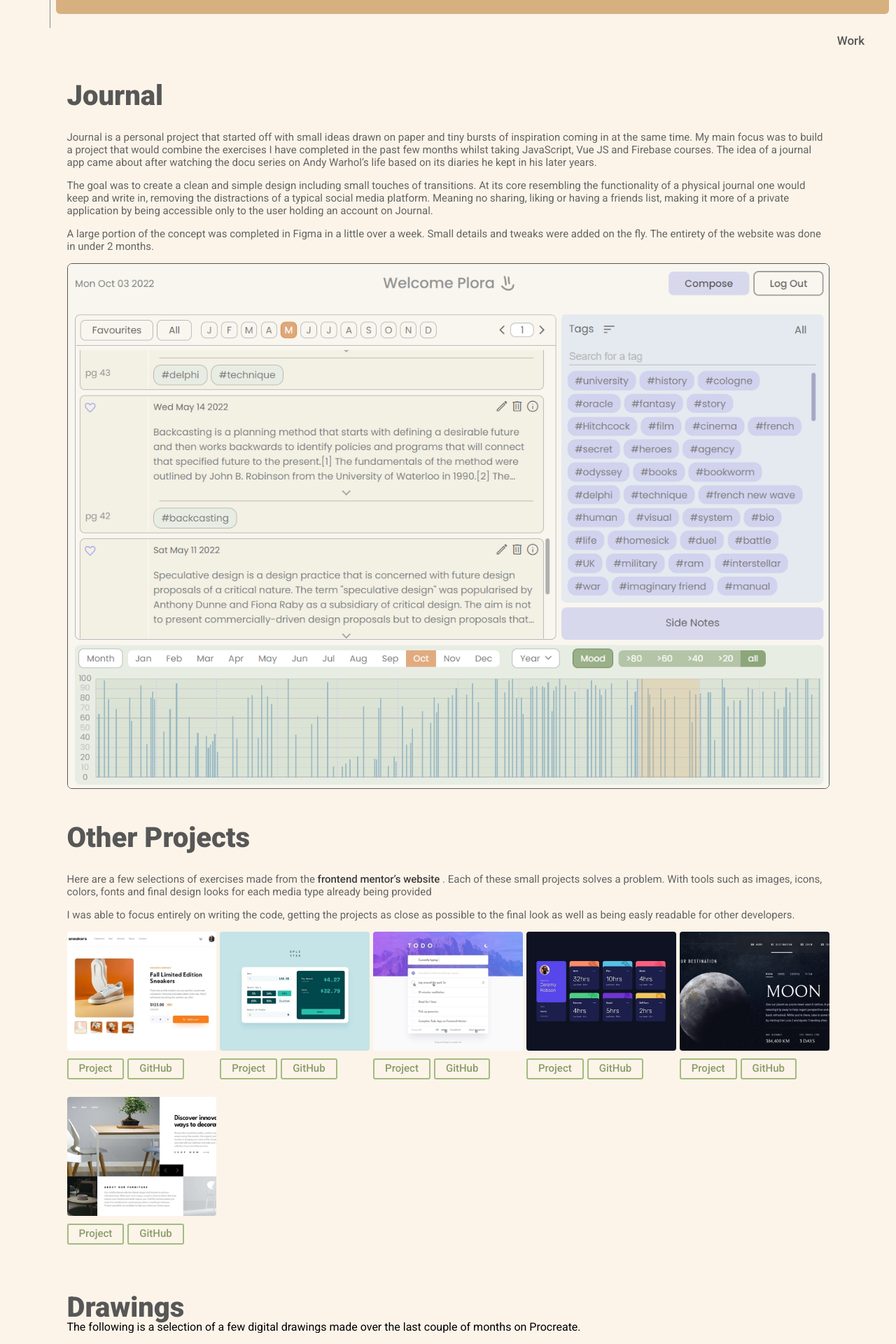
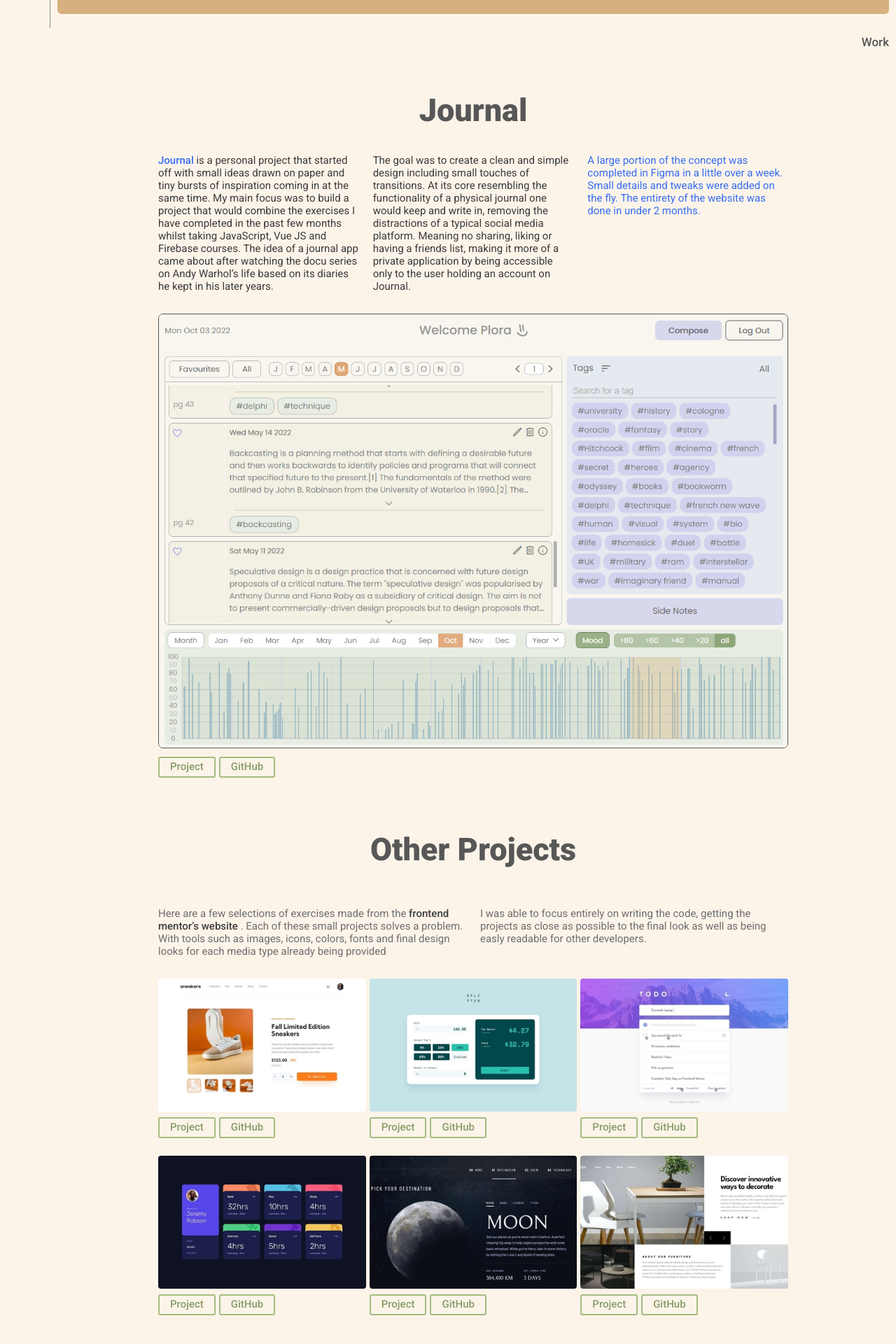
Before and after one commit to ploradora/portfolio, a Vue app: page / in a window 1280 px wide. Shown: the part 760-2680 px from the top of the page at 70% size. Built offline with nearby package versions, Linux system fonts and the light colour scheme.

Commit message:
main structure + media q done

```diff
--- a/src/App.vue
+++ b/src/App.vue
@@ -56,7 +56,7 @@
   height: 100vh;
   @include mobile-end {
     margin-left: auto;
-    width: calc(100% - 70px);
+    width: calc(100% - 72px);
   }
   @include desktop-large {
     margin: unset;
@@ -68,15 +68,17 @@
 main {
   @include mobile-end {
     margin-left: auto;
-    width: calc(100% - 70px);
+    width: calc(100% - 72px);
   }
   @include desktop-enter {
-    margin-left: unset;
-    margin: auto;
+    // margin-left: unset;
+    // margin: auto;
     // width: ;
   }
   @include desktop-large {
-
+    margin: auto;
+    width: 100%;
+    max-width: 1700px;
   }
 }
 </style>
--- a/src/assets/globalStyles.scss
+++ b/src/assets/globalStyles.scss
@@ -14,8 +14,9 @@
 $green2: rgb(171, 202, 150);
 $green3: rgb(164, 187, 128);
 $green4: rgb(136, 156, 104);
+$blue: rgb(56, 109, 242, 100%);
 $header-color: rgb(87, 87, 87);
-$body-color: rgb(100, 100, 100);
+$main-color: rgb(110, 110, 110);
 
 // mixins
 @mixin mobile-end {
--- a/src/components/Nav.vue
+++ b/src/components/Nav.vue
@@ -87,11 +87,12 @@
       border: unset;
       background-color: unset;
       font-family: $ff;
+      font-weight: 500;
       font-size: 14px;
       padding: 5px 12px 15px 12px;
       opacity: 0;
       transform: translateY(-40px);
-      color: darken($header-color, 15%);
+      color: $header-color;
       transition: color 0.2s linear;
       cursor: pointer;
       &:after {
@@ -104,7 +105,7 @@
         width: 5px;
         height: 5px;
         border-radius: 50%;
-        background-color: blue;
+        background-color: $blue;
       }
       &:hover {
         &::after {
@@ -143,7 +144,7 @@
           width: 5px;
           height: 5px;
           border-radius: 50%;
-          background-color: blue;
+          background-color: $blue;
         }
         &:hover {
           &::after {
--- a/src/components/Work.vue
+++ b/src/components/Work.vue
@@ -5,13 +5,13 @@
       <h1>Journal</h1>
       <article class="about-journal">
         <p class="p-journal p1-journal">
-          Journal is a personal project that started off with small ideas drawn
-          on paper and tiny bursts of inspiration coming in at the same time. My
-          main focus was to build a project that would combine the exercises I
-          have completed in the past few months whilst taking JavaScript, Vue JS
-          and Firebase courses. The idea of a journal app came about after
-          watching the docu series on Andy Warhol’s life based on its diaries he
-          kept in his later years.
+          <span>Journal</span> is a personal project that started off with small
+          ideas drawn on paper and tiny bursts of inspiration coming in at the
+          same time. My main focus was to build a project that would combine the
+          exercises I have completed in the past few months whilst taking
+          JavaScript, Vue JS and Firebase courses. The idea of a journal app
+          came about after watching the docu series on Andy Warhol’s life based
+          on its diaries he kept in his later years.
         </p>
         <p class="p-journal p2-journal">
           The goal was to create a clean and simple design including small
@@ -28,13 +28,23 @@
           of the website was done in under 2 months.
         </p>
       </article>
+      <div class="journal-container">
         <a class="journal-link" href="">
           <img
             src="../assets/images/project-ss/journal-ss.png"
             alt="journal app screen shot"
           />
         </a>
-      <h1>Other Projects</h1>
+        <div class="buttons">
+          <button>
+            <a href="">Project</a>
+          </button>
+          <button>
+            <a href="">GitHub</a>
+          </button>
+        </div>
+      </div>
+      <h1 class="second-header">Other Projects</h1>
       <article class="other-projects">
         <p class="p-projects p1-projects">
           Here are a few selections of exercises made from the
@@ -147,12 +157,12 @@
           </div>
         </div>
       </div>
-      <h1>Drawings</h1>
+      <h1 class="third-header">Drawings</h1>
       <p class="p-drawings">
         The following is a selection of a few digital drawings made over the
         last couple of months on Procreate.
       </p>
-      <div class="drawings-slide">
+      <!-- <div class="drawings-slide">
         <img
           src="../assets/images/grey-man-1.jpg"
           alt="digital portrait of a man"
@@ -185,6 +195,9 @@
           src="../assets/images/yellow-lady.jpg"
           alt="digital portrait of a Hollywood actress"
         />
+      </div> -->
+      <div class="drawings-mobile">
+        <img src="../assets/images/mobile-slide-collage.jpg" alt="" />
       </div>
     </div>
   </section>
@@ -209,6 +222,12 @@
   // background-color: cadetblue;
   overflow: hidden;
   font-family: $ff;
+  p {
+    line-height: normal;
+    margin-bottom: 15px;
+    font-size: 15px;
+    color: $main-color;
+  }
   > p {
     color: $header-color;
     font-size: 17px;
@@ -238,18 +257,14 @@
     .about-journal {
       margin-top: 30px;
       margin-bottom: 15px;
-      font-size: 15px;
-      color: $body-color;
-      p {
-        line-height: normal;
-        margin-bottom: 15px;
-      }
+      // p {
+      // }
       p:last-child {
         margin-bottom: unset;
       }
     }
+    .journal-container {
       .journal-link {
-      background-color: red;
         user-select: none;
         cursor: pointer;
         img {
@@ -263,18 +278,47 @@
           transition: all 0.15s linear;
           &:hover {
             transform: scale(1.001);
-          box-shadow: 0px 7px 7px 2px rgba(70, 70, 70, 0.18);
+            box-shadow: 0px 5px 5px 2px rgba(70, 70, 70, 0.18);
             transition: all 0.15s linear;
+          }
+        }
+      }
+      .buttons {
+        padding-top: 12px;
+        button {
+          background-color: unset;
+          height: 30px;
+          margin-right: 5px;
+          border-radius: 3px;
+          border: 2px solid $green3;
+          font-family: $ff;
+          font-size: 15px;
+          font-weight: 500;
+          cursor: pointer;
+          transition: all 0.15s ease-in-out;
+          &:hover {
+            background-color: darken($green3, 10%);
+            border-color: darken($green3, 10%);
+            transition: all 0.15s ease-in-out;
+          }
+          a {
+            text-decoration: none;
+            padding: 7px 15px;
+            color: $green4;
+            transition: all 0.15s ease-in-out;
+            &:hover {
+              color: $main-background;
+              transition: all 0.15s ease-in-out;
+            }
+          }
         }
       }
     }
     .other-projects {
       margin-top: 30px;
       font-size: 15px;
-      color: $body-color;
+      color: $main-color;
       p {
-        line-height: normal;
-        margin-bottom: 15px;
         .inline-link {
           position: relative;
           text-decoration: none;
@@ -306,19 +350,21 @@
     .projects-grid {
       display: grid;
       gap: 5px;
-      grid-template-columns: repeat(auto-fit, minmax(180px, 1fr));
+      grid-template-columns: repeat(auto-fit, minmax(230px, 1fr));
       .project-container {
         position: relative;
         margin-bottom: 20px;
         a {
           width: 100%;
-          height: 170px;
+          height: 190px;
           img {
+            display: block;
             width: 100%;
-            height: 170px;
+            height: 190px;
             border-radius: 4px;
             object-fit: cover;
             object-position: center;
+            // border: 1px solid $header-color;
             transition: all 0.15s ease-in-out;
             &:hover {
               box-shadow: 0px 3px 3px 1px rgba(70, 70, 70, 0.18);
@@ -360,6 +406,43 @@
         }
       }
     }
+    .third-header {
+      text-align: center;
+    }
+    .p-drawings {
+      margin: auto;
+      margin-top: 20px;
+      padding-bottom: 680px;
+      width: 90%;
+      max-width: 380px;
+      text-align: center;
+    }
+    .drawings-mobile {
+      position: absolute;
+      bottom: 0;
+      left: 0;
+      width: 100%;
+      height: 671px;
+      overflow-y: hidden;
+      overflow-x: scroll;
+      &::-webkit-scrollbar {
+        background-color: $main-background;
+        height: 5px;
+      }
+      &::-webkit-scrollbar-thumb {
+        background-color: $main-color;
+        margin-left: 30px;
+        border-radius: 20px;
+        &:hover {
+          background-color: darken($main-color, 20%);
+        }
+      }
+      img {
+        display: block;
+        margin-right: -600px;
+        // overflow-x: auto;
+      }
+    }
   }
   // img {
   //   width: 100%;
@@ -368,8 +451,112 @@
   //   object-position: center center;
   // }
   @include mobile-end {
+    // display: grid;
+    // grid-template-columns: 40% 1fr;
     > p {
       padding-right: 10px;
+    }
+    .grid-container {
+      margin: auto;
+      width: 90%;
+      h1 {
+        font-size: clamp(2vw, 45px, 4vw);
+      }
+    }
+  }
+  @include tablet-end {
+    margin: auto;
+    .grid-container {
+      width: 90%;
+      margin-top: 65px;
+      h1:first-child {
+        margin-top: 30px;
+        text-align: center;
+      }
+      .about-journal {
+        margin-bottom: unset;
+        margin: auto;
+        margin-top: 40px;
+        align-self: center;
+        display: flex;
+        gap: 20px;
+        width: 100%;
+        max-width: 900px;
+        p {
+          flex: 1;
+          margin-bottom: 30px;
+          color: darken($main-color, 20%);
+          &:last-child {
+            color: $blue;
+          }
+          span {
+            font-weight: 500;
+            color: $blue;
+          }
+        }
+      }
+      .journal-container {
+        margin: auto;
+        width: 100%;
+        max-width: 900px;
+        .journal-link {
+          img {
+            object-position: top left;
+          }
+        }
+        .buttons {
+          button:last-child {
+            margin-right: unset;
+          }
+        }
+      }
+      .second-header {
+        margin-top: unset;
+        text-align: center;
+        margin-top: 80px;
+      }
+      .other-projects {
+        margin: auto;
+        margin-top: 60px;
+        display: flex;
+        gap: 20px;
+        max-width: 900px;
+        p {
+          margin-bottom: unset;
+          flex: 1;
+        }
+      }
+      .projects-grid {
+        margin: auto;
+        margin-top: 30px;
+        width: 100%;
+        max-width: 900px;
+        // grid-template-columns: repeat(auto-fit, minmax(230px, 1fr));
+      }
+      .third-header {
+        margin-top: 60px;
+        grid-row: 5 / 6;
+        grid-column: 1 / -1;
+        text-align: center;
+      }
+      .p-drawings {
+        margin: auto;
+        margin-top: 30px;
+        width: 400px;
+        text-align: center;
+      }
+      .drawings-mobile {
+        border: 1px solid $main-color;
+        border-radius: 5px;
+        margin-top: 20px;
+      }
+    }
+  }
+  @include desktop-enter {
+    .grid-container {
+      width: 85%;
+      .about-journal {
+      }
     }
   }
 }
```
Also changed, not shown: src/components/About.vue (+104 -3 lines), src/assets/images/mobile-slide-collage.jpg (added). Lines whose indentation alone changed are shown as unchanged.
